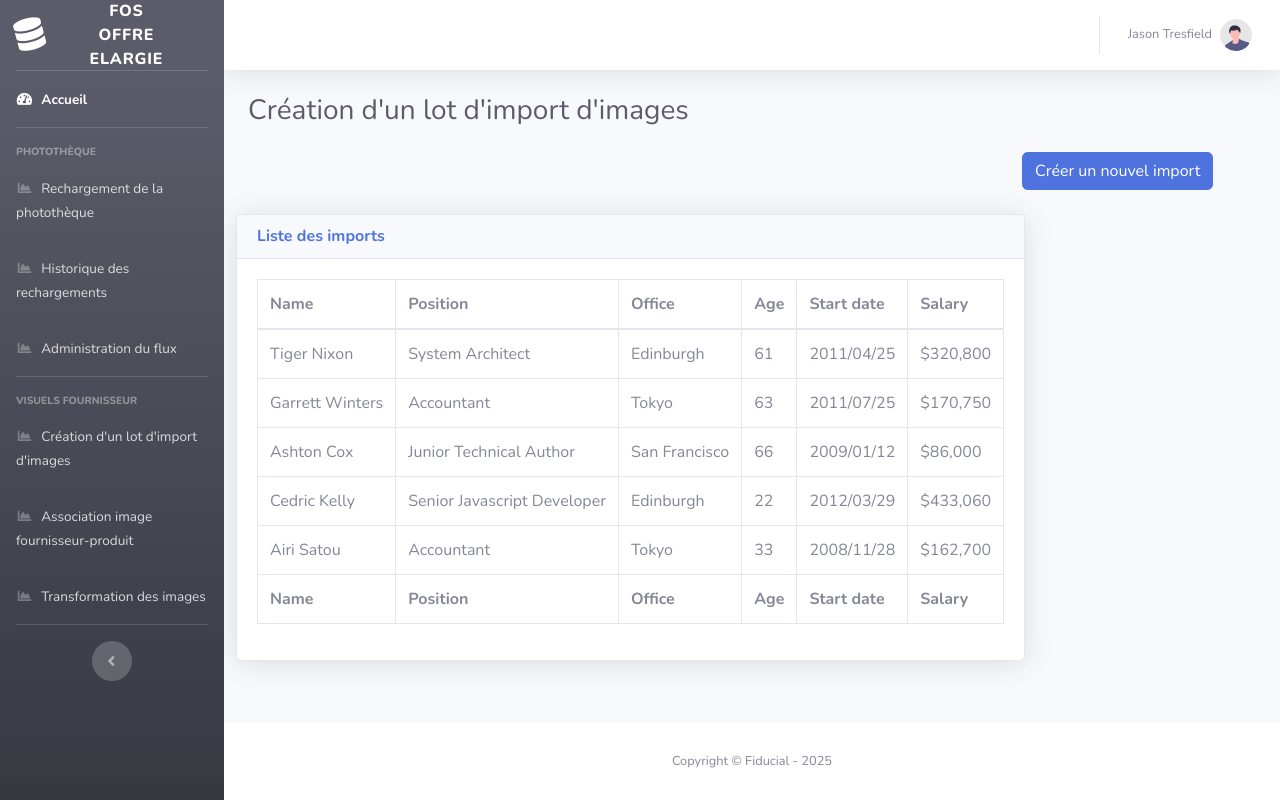
After one commit to jtresfield/ofe-app, a Django app: page /visuels-fournisseur/import/ in a window 1280 px wide. The commit adds this page. Run offline with Django 5.2, Linux system fonts and the light colour scheme; data that the repository does not hold is empty; some libraries are stand-ins or nearby versions.

Commit message:
Renommage package > import et début d'initialisation de la page de création d'import

```diff
--- a/ofe/images_management_service/api/serializers.py
+++ b/ofe/images_management_service/api/serializers.py
@@ -1,7 +1,7 @@
 from rest_framework.serializers import ModelSerializer
 
 from images_management_service.models.imagefournisseur import ImageFournisseur
-from images_management_service.models.imagepackage import ImagePackage
+from images_management_service.models.imageimport import ImageImport
 
 class ImageFournisseurSerializer(ModelSerializer):
 
@@ -9,8 +9,8 @@ class ImageFournisseurSerializer(ModelSerializer):
         model = ImageFournisseur
         fields = ['name','url','supplier_name','width', 'height']
 
-class ImagePackageSerializer(ModelSerializer):
+class ImageImportSerializer(ModelSerializer):
 
     class Meta:
-        model = ImagePackage
+        model = ImageImport
         fields = ['name']
--- a/ofe/images_management_service/models/__init__.py
+++ b/ofe/images_management_service/models/__init__.py
@@ -1,2 +1,2 @@
 from .imagefournisseur import ImageFournisseur
-from .imagepackage import ImagePackage
+from .imageimport import ImageImport
--- a/ofe/images_management_service/models/imagefournisseur.py
+++ b/ofe/images_management_service/models/imagefournisseur.py
@@ -4,7 +4,7 @@ from django.dispatch import receiver
 from PIL import Image
 from django.db.models.signals import pre_save
 
-from images_management_service.models.imagepackage import ImagePackage
+from images_management_service.models.imageimport import ImageImport
 
 
 # Images
@@ -14,7 +14,7 @@ class ImageFournisseur(models.Model):
     supplier_name = models.CharField(max_length=50)
     width = models.CharField(max_length=10, default='undefined')
     height = models.CharField(max_length=10, default='undefined')
-    image_package = models.ForeignKey(ImagePackage, null=True, on_delete=models.SET_NULL)
+    image_package = models.ForeignKey(ImageImport, null=True, on_delete=models.SET_NULL)
 
     def __str__(self):
         return f'{self.name}'
--- a/ofe/images_management_service/models/imagepackage.py
+++ b/ofe/images_management_service/models/imageimport.py
@@ -1,7 +1,7 @@
 from django.db import models
 
 # Import d'images
-class ImagePackage(models.Model):
+class ImageImport(models.Model):
     name = models.fields.CharField(max_length=200)
     creation_date = models.fields.DateField(auto_now_add=True)
 
--- a/ofe/ofe/urls.py
+++ b/ofe/ofe/urls.py
@@ -19,14 +19,14 @@ from django.contrib import admin
 from django.urls import include, path
 from django.conf.urls.static import static
 from ui_service import views
-from images_management_service.api.viewsets import ImageFournisseurViewSet, ImagePackageViewSet
+from images_management_service.api.viewsets import ImageFournisseurViewSet, ImageImportViewSet
 
 from rest_framework.routers import DefaultRouter
 
 # API
 router = DefaultRouter()
 router.register(r'api/image-fournisseur', ImageFournisseurViewSet, basename='imagefournisseur')
-router.register(r'api/image-package', ImagePackageViewSet, basename='imagepackage')
+router.register(r'api/image-import', ImageImportViewSet, basename='imageimport')
 
 
 urlpatterns = [
@@ -38,6 +38,7 @@ urlpatterns = [
     path('admin/', admin.site.urls),
 
     # Web
+    path('index/', views.old_index, name='index'),
     path('404/', views.error_404, name='404'),
     path('blank/', views.blank, name='blank'),
     path('buttons/', views.buttons, name='buttons'),
@@ -58,7 +59,7 @@ urlpatterns = [
     path('phototheque/admin/', views.phototheque_admin, name='phototheque-admin'),
 
     # Visuels fournisseur
-    path('visuels-fournisseur/create-package/', views.visuels_fournisseur_create_package, name='visuels-fournisseur-create-package'),
+    path('visuels-fournisseur/import/', views.visuels_fournisseur_import, name='visuels-fournisseur-import'),
     path('visuels-fournisseur/associate/', views.visuels_fournisseur_associate, name='visuels-fournisseur-associate'),
     path('visuels-fournisseur/transform/', views.visuels_fournisseur_transform, name='visuels-fournisseur-transform'),
 ]
--- a/ofe/templates/base.html
+++ b/ofe/templates/base.html
@@ -118,7 +118,7 @@
 
       <!-- Nav Item - Création d'un lot d'import d'images -->
       <li class="nav-item">
-        <a class="nav-link" href="/visuels-fournisseur/create-package">
+        <a class="nav-link" href="/visuels-fournisseur/import">
           <i class="fas fa-fw fa-chart-area"></i>
           <span>Création d'un lot d'import d'images</span></a>
       </li>
--- /dev/null
+++ b/ofe/templates/visuels-fournisseur/visuels-fournisseur-import.html
@@ -0,0 +1,155 @@
+{% extends 'base.html' %}
+{% load static %}
+
+{% block content %}
+<!-- Page Heading -->
+<div class="d-sm-flex align-items-center justify-content-between mb-4">
+    <h1 class="h3 mb-0 text-gray-800">Création d'un lot d'import d'images</h1>
+</div>
+
+<!-- Content Row -->
+<!-- Button trigger modal -->
+<div class="row">
+    <div class="col-sm"></div>
+    <div class="col-sm"></div>
+    <div class="col-sm"></div>
+    <div class="col-sm">
+        <!-- Button trigger modal -->
+        <button type="button" class="btn btn-primary" data-toggle="modal" data-target="#formImageImport">
+            Créer un nouvel import
+        </button>
+    </div>
+</div>
+<br>
+<div class="row">
+    <!-- Modal -->
+    <div class="modal fade" id="formImageImport" tabindex="-1" aria-labelledby="formImageImportLabel"
+        aria-hidden="true">
+        <div class="modal-dialog">
+            <div class="modal-content">
+                <div class="modal-header">
+                    <h5 class="modal-title" id="formImageImportLabel">Créer un nouvel import</h5>
+                    <button type="button" class="close" data-dismiss="modal" aria-label="Close">
+                        <span aria-hidden="true">&times;</span>
+                    </button>
+                </div>
+                <div class="modal-body">
+                    <form>
+                        <div class="form-group">
+                            <label for="exampleInputEmail1">Email address</label>
+                            <input type="email" class="form-control" id="exampleInputEmail1"
+                                aria-describedby="emailHelp">
+                            <small id="emailHelp" class="form-text text-muted">We'll never share your email with anyone
+                                else.</small>
+                        </div>
+                        <div class="form-group">
+                            <label for="exampleInputPassword1">Password</label>
+                            <input type="password" class="form-control" id="exampleInputPassword1">
+                        </div>
+                        <div class="form-group form-check">
+                            <input type="checkbox" class="form-check-input" id="exampleCheck1">
+                            <label class="form-check-label" for="exampleCheck1">Check me out</label>
+                        </div>
+                        <button type="submit" class="btn btn-primary">Submit</button>
+                    </form>
+                </div>
+                <div class="modal-footer">
+                    <button type="button" class="btn btn-secondary" data-dismiss="modal">Close</button>
+                    <button type="button" class="btn btn-primary">Save changes</button>
+                </div>
+            </div>
+        </div>
+    </div>
+</div>
+
+
+
+<div class="row">
+    <!-- DataTales Example -->
+    <div class="card shadow">
+        <div class="card-header">
+            <h6 class="m-0 font-weight-bold text-primary">Liste des imports</h6>
+        </div>
+        <div class="card-body">
+            <table class="table table-bordered" id="dataTable" width="100%" cellspacing="0">
+                <thead>
+                    <tr>
+                        <th>Name</th>
+                        <th>Position</th>
+                        <th>Office</th>
+                        <th>Age</th>
+                        <th>Start date</th>
+                        <th>Salary</th>
+                    </tr>
+                </thead>
+                <tfoot>
+                    <tr>
+                        <th>Name</th>
+                        <th>Position</th>
+                        <th>Office</th>
+                        <th>Age</th>
+                        <th>Start date</th>
+                        <th>Salary</th>
+                    </tr>
+                </tfoot>
+                <tbody>
+                    <tr>
+                        <td>Tiger Nixon</td>
+                        <td>System Architect</td>
+                        <td>Edinburgh</td>
+                        <td>61</td>
+                        <td>2011/04/25</td>
+                        <td>$320,800</td>
+                    </tr>
+                    <tr>
+                        <td>Garrett Winters</td>
+                        <td>Accountant</td>
+                        <td>Tokyo</td>
+                        <td>63</td>
+                        <td>2011/07/25</td>
+                        <td>$170,750</td>
+                    </tr>
+                    <tr>
+                        <td>Ashton Cox</td>
+                        <td>Junior Technical Author</td>
+                        <td>San Francisco</td>
+                        <td>66</td>
+                        <td>2009/01/12</td>
+                        <td>$86,000</td>
+                    </tr>
+                    <tr>
+                        <td>Cedric Kelly</td>
+                        <td>Senior Javascript Developer</td>
+                        <td>Edinburgh</td>
+                        <td>22</td>
+                        <td>2012/03/29</td>
+                        <td>$433,060</td>
+                    </tr>
+                    <tr>
+                        <td>Airi Satou</td>
+                        <td>Accountant</td>
+                        <td>Tokyo</td>
+                        <td>33</td>
+                        <td>2008/11/28</td>
+                        <td>$162,700</td>
+                    </tr>
+                </tbody>
+            </table>
+        </div>
+    </div>
+</div>
+
+<div class="row">
+    {% for imp in imports %}
+    <div class="col-md-4 mb-3">
+        <div class="card">
+            <div class="card-body">
+                <h5 class="card-title"><b>Nom :</b> {{ imp.name }}</h5>
+            </div>
+        </div>
+    </div>
+    {% endfor %}
+</div>
+
+
+{% endblock %}
--- a/ofe/ui_service/api_config.py
+++ b/ofe/ui_service/api_config.py
@@ -1,4 +1,4 @@
 API_ENDPOINTS = {
     'image_fournisseur': 'http://127.0.0.1:8000/api/image-fournisseur/',
-    'image_package': 'http://127.0.0.1:8000/api/image-package/',
+    'image_import': 'http://127.0.0.1:8000/api/image-import/',
 }
--- a/ofe/ui_service/views.py
+++ b/ofe/ui_service/views.py
@@ -7,6 +7,9 @@ import requests
 
 def index(request):
     return render(request, 'index.html')
+
+def old_index(request):
+    return render(request, 'bootstrap-templates/old-index.html')
 
 def error_404(request):
     return render(request, 'bootstrap-templates/404.html')
@@ -60,16 +63,16 @@ def phototheque_admin(request):
 
 
 # Visuels fournisseur
-def visuels_fournisseur_create_package(request):
+def visuels_fournisseur_import(request):
     """
     Vue pour afficher la liste des images packages via l'API.
     """
-    response = requests.get(API_ENDPOINTS['image_package'])  # URL dynamique si nécessaire
+    response = requests.get(API_ENDPOINTS['image_import'])  # URL dynamique si nécessaire
     if response.status_code == 200:
-        packages = response.json()  # Les données renvoyées par l'API
+        imports = response.json()  # Les données renvoyées par l'API
     else:
-        packages = []  # Par défaut, liste vide en cas d'erreur
-    return render(request, 'visuels-fournisseur/visuels-fournisseur-create-package.html', {'packages': packages})
+        imports = []  # Par défaut, liste vide en cas d'erreur
+    return render(request, 'visuels-fournisseur/visuels-fournisseur-import.html', {'imports': imports})
 
 def visuels_fournisseur_associate(request):
     """
```
Also changed, not shown: ofe/images_management_service/api/viewsets.py (+6 -6 lines), ofe/templates/visuels-fournisseur/visuels-fournisseur-create-package.html (deleted, +0 -24 lines), ofe/db.sqlite3, ofe/images_management_service/migrations/0001_initial.py, ofe/media/uploads/images/10330E_amb.jpg (added).
